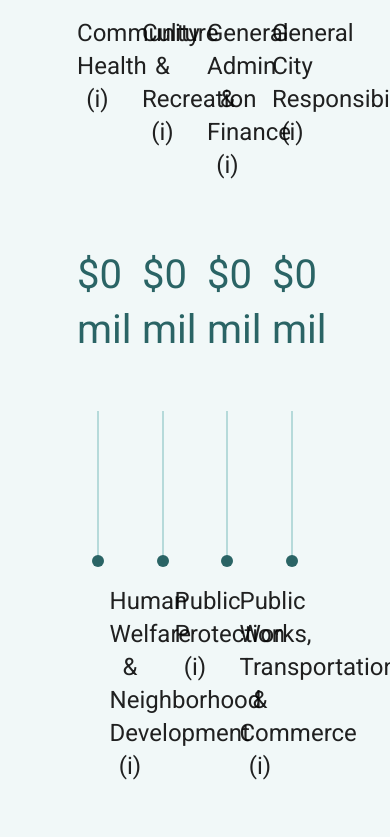
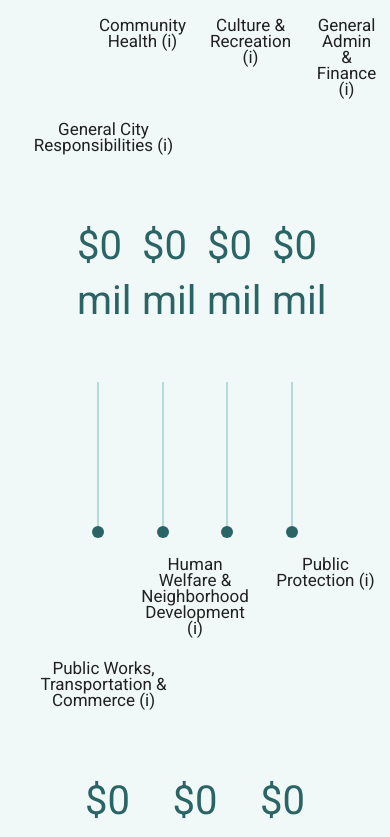
Before and after one commit to sfbrigade/datasci-police-budget, a Nuxt app: page /balance-budget in a window 390 px wide. Shown: the part 860-1697 px from the top of the page. Built offline with nearby package versions, Linux system fonts and the light colour scheme.

Commit message:
Made app more responsive
- Modified margins on See Budget page
- Made nav drawer full length

```diff
--- a/components/CityFilter.vue
+++ b/components/CityFilter.vue
@@ -1,5 +1,9 @@
 <template>
+
+
   <div class="city-filter">
+
+
     <h3 class="city-filter__title">
       Explaining your city’s public budget information, to empower citizens like you.
     </h3>
@@ -14,7 +18,11 @@
       nuxt>
       START EXPLORING
     </v-btn>
+
+
   </div>
+
+
 </template>
 
 <script lang="ts">
@@ -64,4 +72,20 @@ export default Vue.extend({
   width: 227px;
   border-radius: 40px;
 }
+
+
+@media only screen and (max-width: 660px) {
+   .city-filter__subtitle {
+     margin-bottom: 32px;
+     font-size: 14px;
+     text-align: center;
+ }
+
+.city-filter__button {
+ font-size: 16px;
+}
+
+}
+
+
 </style>
--- a/components/Header.vue
+++ b/components/Header.vue
@@ -53,7 +53,7 @@
         </v-col>
       </v-row>
     </v-container>
-    <v-navigation-drawer
+    <v-navigation-drawer app
       v-model="showNavDrawer"
       class="nav-drawer"
       absolute
--- a/pages/about.vue
+++ b/pages/about.vue
@@ -3,7 +3,7 @@
     <v-row class="no-grow">
       <Header />
     </v-row>
-    <v-container fluid class="no-padding limit-width grow">
+    <v-container fluid class=" v-container no-padding limit-width grow">
       <v-row class="content-row body-row">
         <h2>About Us</h2>
       </v-row>
@@ -50,3 +50,17 @@ export default Vue.extend({
   },
 });
 </script>
+<style scoped lang="scss">
+.content-row {
+   margin-left: 15%;
+   margin-right: 15%;
+}
+
+@media only screen and (max-width: 768px) {
+  .content-row {
+    margin-left: 10%;
+    margin-right: 10%;
+  }
+}
+
+</style>
--- a/pages/balance-budget.vue
+++ b/pages/balance-budget.vue
@@ -50,9 +50,12 @@
           </v-col>
           <v-spacer />
         </v-row>
+
         <v-row justify="center">
-          <v-spacer />
-          <v-col cols="2">
+
+        <v-col cols="col-lg-2 col-md-2 col-sm-2 col-xsm-1"></v-col>
+
+         <v-col cols="col-md-2">
             <div class="Slider-Title">
               Community Health
               <v-tooltip bottom>
@@ -63,7 +66,9 @@
               </v-tooltip>
             </div>
           </v-col>
-          <v-col cols="2">
+
+
+          <v-col cols="col-md-2">
             <div class="Slider-Title">
               Culture & Recreation
               <v-tooltip bottom>
@@ -74,7 +79,9 @@
               </v-tooltip>
             </div>
           </v-col>
-          <v-col cols="2">
+
+
+         <v-col cols="col-md-2">
             <div class="Slider-Title">
               General Admin & Finance
               <v-tooltip bottom>
@@ -85,7 +92,9 @@
               </v-tooltip>
             </div>
           </v-col>
-          <v-col cols="2">
+
+
+          <v-col cols="col-md-2">
             <div class="Slider-Title">
               General City Responsibilities
               <v-tooltip bottom>
@@ -96,6 +105,8 @@
               </v-tooltip>
             </div>
           </v-col>
+
+
           <v-spacer />
         </v-row>
         <v-row>
@@ -164,8 +175,9 @@
         </v-row>
 
         <v-row justify="center">
-          <v-spacer />
-          <v-col cols="2">
+          <v-col cols="col-lg-2 col-md-2 col-sm-2 col-xsm-1"></v-col>
+
+          <v-col cols="col-lg-2 col-xsm-1">
             <div class="Slider-Title">
               Human Welfare & Neighborhood Development
               <v-tooltip bottom>
@@ -176,7 +188,7 @@
               </v-tooltip>
             </div>
           </v-col>
-          <v-col cols="2">
+          <v-col cols="col-xsm-1">
             <div class="Slider-Title">
               Public Protection
               <v-tooltip bottom>
@@ -187,7 +199,7 @@
               </v-tooltip>
             </div>
           </v-col>
-          <v-col cols="2">
+          <v-col cols="col-xsm-1">
             <div class="Slider-Title">
               Public Works, Transportation & Commerce
               <v-tooltip bottom>
@@ -202,13 +214,13 @@
         </v-row>
         <v-row>
           <v-spacer />
-          <v-col cols="2">
+          <v-col cols="col-xsm-3 text-center">
             <div class="Slider-Amount">$0 mil</div>
           </v-col>
-          <v-col cols="2">
+          <v-col cols="col-xsm-3 text-center">
             <div class="Slider-Amount">$0 mil</div>
           </v-col>
-          <v-col cols="2">
+          <v-col cols="col-xsm-3 text-center">
             <div class="Slider-Amount">$0 mil</div>
           </v-col>
           <v-spacer />
@@ -364,4 +376,13 @@ export default Vue.extend({
   text-align: center;
   color: $dark-turquoise;
 }
+
+@media only screen and (max-width: 768px) {
+  .Slider-Title {
+    font-size: 17px;
+    line-height: 16px;
+    text-align: center;
+  }
+}
+
 </style>
--- a/pages/index.vue
+++ b/pages/index.vue
@@ -1,9 +1,13 @@
 <template>
   <v-app class="floating-header-container">
     <Header class="floating-header" />
+
     <v-container fluid class="floating-card-container no-padding">
+
       <v-row class="hero-image"></v-row>
+
       <CityFilter class="floating-card" />
+
       <v-row class="content-row">
         <Actions />
       </v-row>
@@ -29,7 +33,6 @@ export default Vue.extend({
     Actions,
     Footer,
     Faq,
-    Actions,
     Header
   }
 });
@@ -118,4 +121,18 @@ p {
   display: flex;
   justify-content: center;
 }
+
+@media only screen and (max-width: 660px) {
+   .floating-card {
+   position: absolute;
+   top: 300px;
+   left: 0;
+   right: 0;
+   margin-left: auto;
+   margin-right: auto;
+   width: 450px;
+ }
+}
+
+
 </style>
--- a/pages/take-action.vue
+++ b/pages/take-action.vue
@@ -34,5 +34,12 @@ export default Vue.extend({
   },
 });
 </script>
-<style lang="scss">
+<style scoped lang="scss">
+.content-row {
+   margin-left: 15%;
+   margin-right: 15%;
+   @include lessThan($medium);
+   text-align: center;
+}
+
 </style>
```
Also changed, not shown: pages/see-budget.vue (+5 -12 lines).
